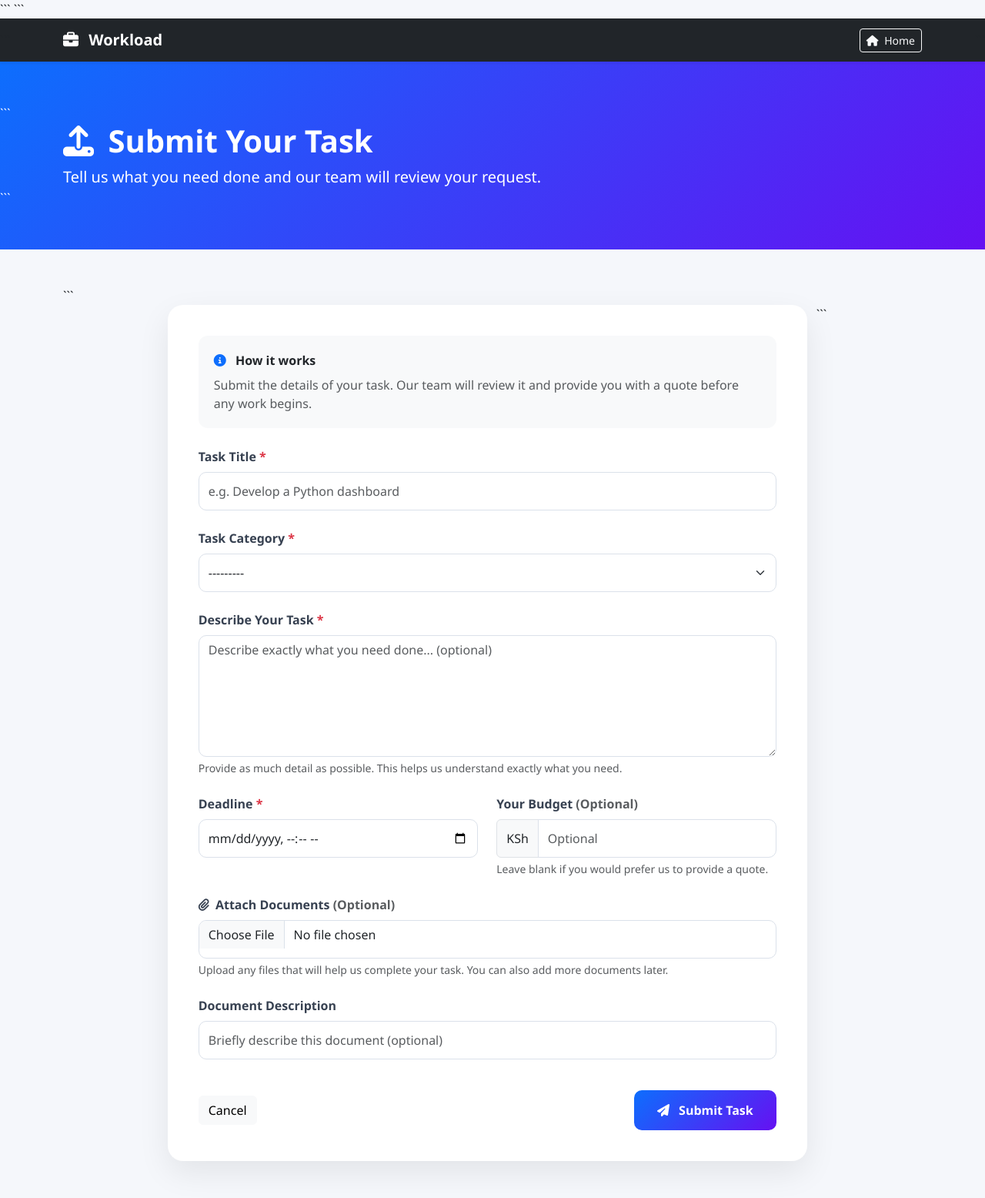
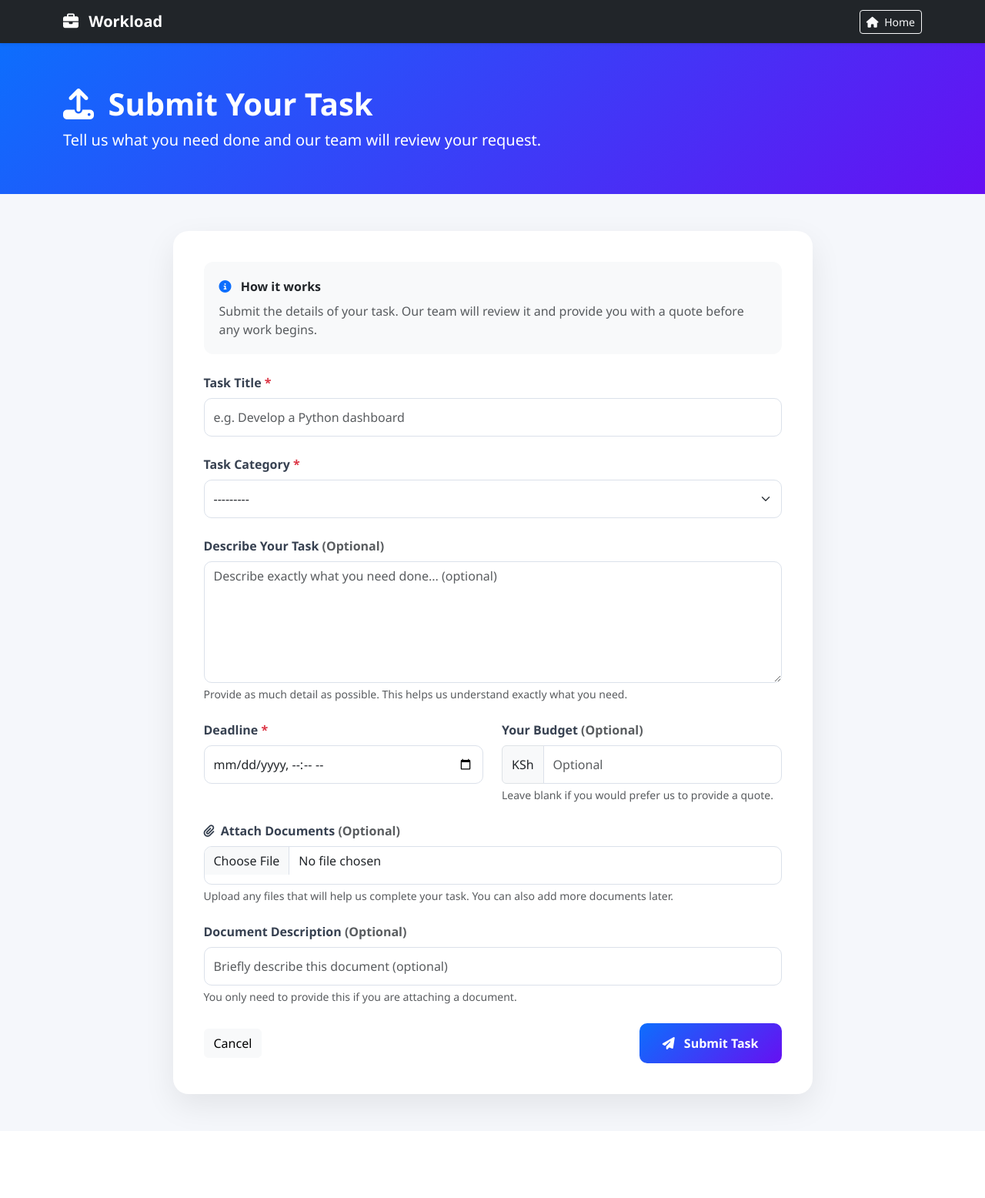
Before and after one commit to Newton-Atika/taskpro, a Django app: page /tasks/submit/ in a window 1280 px wide. Shown: the whole page at 77% size. After the commit the page ends 1457 px from the top, so only its background shows below. Run offline with Django 5.2, Linux system fonts and the light colour scheme; the visitor is signed in with stand-in values (Sample User, id 1); some libraries are stand-ins or nearby versions.

Commit message:
Refactor submit_task.html for improved structure

````diff
--- a/tasks/templates/tasks/submit_task.html
+++ b/tasks/templates/tasks/submit_task.html
@@ -6,7 +6,6 @@
 
 <head>
 
-```
 <meta charset="UTF-8">
 
 <meta name="viewport"
@@ -143,17 +142,18 @@
     }
 
 </style>
-```
 
 </head>
 
 <body>
 
-<!-- NAVBAR -->
+
+<!-- ============================================================
+     NAVBAR
+============================================================ -->
 
 <nav class="navbar navbar-expand-lg navbar-dark shadow-sm">
 
-```
     <div class="container">
 
         <a
@@ -184,15 +184,16 @@
         </div>
 
     </div>
-```
 
 </nav>
 
-<!-- HEADER -->
+
+<!-- ============================================================
+     HEADER
+============================================================ -->
 
 <section class="page-header">
 
-```
     <div class="container">
 
         <h1>
@@ -211,15 +212,16 @@
         </p>
 
     </div>
-```
 
 </section>
 
-<!-- FORM -->
+
+<!-- ============================================================
+     FORM
+============================================================ -->
 
 <div class="container py-5">
 
-```
     <div class="row justify-content-center">
 
         <div class="col-lg-9">
@@ -228,6 +230,10 @@
 
                 <div class="card-body">
 
+
+                    <!-- =================================================
+                         INFORMATION BOX
+                    ================================================== -->
 
                     <div class="info-box">
 
@@ -246,12 +252,21 @@
                     </div>
 
 
-                <form method="POST" enctype="multipart/form-data">
+                    <!-- =================================================
+                         TASK FORM
+                    ================================================== -->
+
+                    <form
+                        method="POST"
+                        enctype="multipart/form-data"
+                    >
 
                         {% csrf_token %}
 
 
-                    <!-- TITLE -->
+                        <!-- =================================================
+                             TITLE
+                        ================================================== -->
 
                         <div class="mb-4">
 
@@ -281,7 +296,9 @@
                         </div>
 
 
-                    <!-- CATEGORY -->
+                        <!-- =================================================
+                             CATEGORY
+                        ================================================== -->
 
                         <div class="mb-4">
 
@@ -311,7 +328,10 @@
                         </div>
 
 
-                    <!-- DESCRIPTION -->
+                        <!-- =================================================
+                             TASK DESCRIPTION
+                             OPTIONAL
+                        ================================================== -->
 
                         <div class="mb-4">
 
@@ -322,7 +342,9 @@
 
                                 Describe Your Task
 
-                            <span class="required">*</span>
+                                <span class="text-muted">
+                                    (Optional)
+                                </span>
 
                             </label>
 
@@ -348,6 +370,10 @@
 
                         </div>
 
+
+                        <!-- =================================================
+                             DEADLINE + BUDGET
+                        ================================================== -->
 
                         <div class="row">
 
@@ -416,12 +442,32 @@
 
                                 </div>
 
+                                {% if form.budget.errors %}
+
+                                    <div class="text-danger small mt-1">
+
+                                        {{ form.budget.errors }}
+
                                     </div>
-                        <!-- ATTACHMENT -->
+
+                                {% endif %}
+
+                            </div>
+
+                        </div>
+
+
+                        <!-- =================================================
+                             ATTACHMENT
+                             COMPLETELY OPTIONAL
+                        ================================================== -->
 
                         <div class="mb-4">
 
-                            <label class="form-label">
+                            <label
+                                class="form-label"
+                                for="id_file"
+                            >
 
                                 <i class="fa-solid fa-paperclip me-1"></i>
 
@@ -433,32 +479,103 @@
 
                             </label>
 
-                            {{ document_form.file }}
+
+                            <!--
+                                IMPORTANT:
+                                There is NO "required" attribute here.
+                                The customer can submit without selecting
+                                a document.
+                            -->
+
+                            <input
+                                type="file"
+                                name="file"
+                                id="id_file"
+                                class="form-control"
+                            >
+
 
                             <div class="form-text">
 
-                                Upload any files that will help us complete your task.
-                                You can also add more documents later.
-
-                            </div>
+                                Upload any files that will help us complete
+                                your task. You can also add more documents later.
 
                             </div>
 
 
-                        <div class="mb-4">
+                            {% if document_form.file.errors %}
 
-                            <label class="form-label">
+                                <div class="text-danger small mt-1">
 
-                                Document Description
+                                    {{ document_form.file.errors }}
 
-                            </label>
+                                </div>
 
-                            {{ document_form.description }}
+                            {% endif %}
 
                         </div>
 
 
-                    <!-- SUBMIT -->
+                        <!-- =================================================
+                             DOCUMENT DESCRIPTION
+                             COMPLETELY OPTIONAL
+                        ================================================== -->
+
+                        <div class="mb-4">
+
+                            <label
+                                class="form-label"
+                                for="id_document_description"
+                            >
+
+                                Document Description
+
+                                <span class="text-muted">
+                                    (Optional)
+                                </span>
+
+                            </label>
+
+
+                            <!--
+                                IMPORTANT:
+                                This field also has NO "required"
+                                attribute.
+                            -->
+
+                            <input
+                                type="text"
+                                name="description"
+                                id="id_document_description"
+                                class="form-control"
+                                placeholder="Briefly describe this document (optional)"
+                            >
+
+
+                            <div class="form-text">
+
+                                You only need to provide this if you
+                                are attaching a document.
+
+                            </div>
+
+
+                            {% if document_form.description.errors %}
+
+                                <div class="text-danger small mt-1">
+
+                                    {{ document_form.description.errors }}
+
+                                </div>
+
+                            {% endif %}
+
+                        </div>
+
+
+                        <!-- =================================================
+                             SUBMIT
+                        ================================================== -->
 
                         <div class="d-flex justify-content-between align-items-center mt-3">
 
@@ -495,9 +612,13 @@
         </div>
 
     </div>
-```
 
 </div>
+
+
+<!-- ============================================================
+     BOOTSTRAP JAVASCRIPT
+============================================================ -->
 
 <script
     src="https://cdn.jsdelivr.net/npm/bootstrap@5.3.7/dist/js/bootstrap.bundle.min.js">
````
Lines whose indentation alone changed are shown as unchanged.
